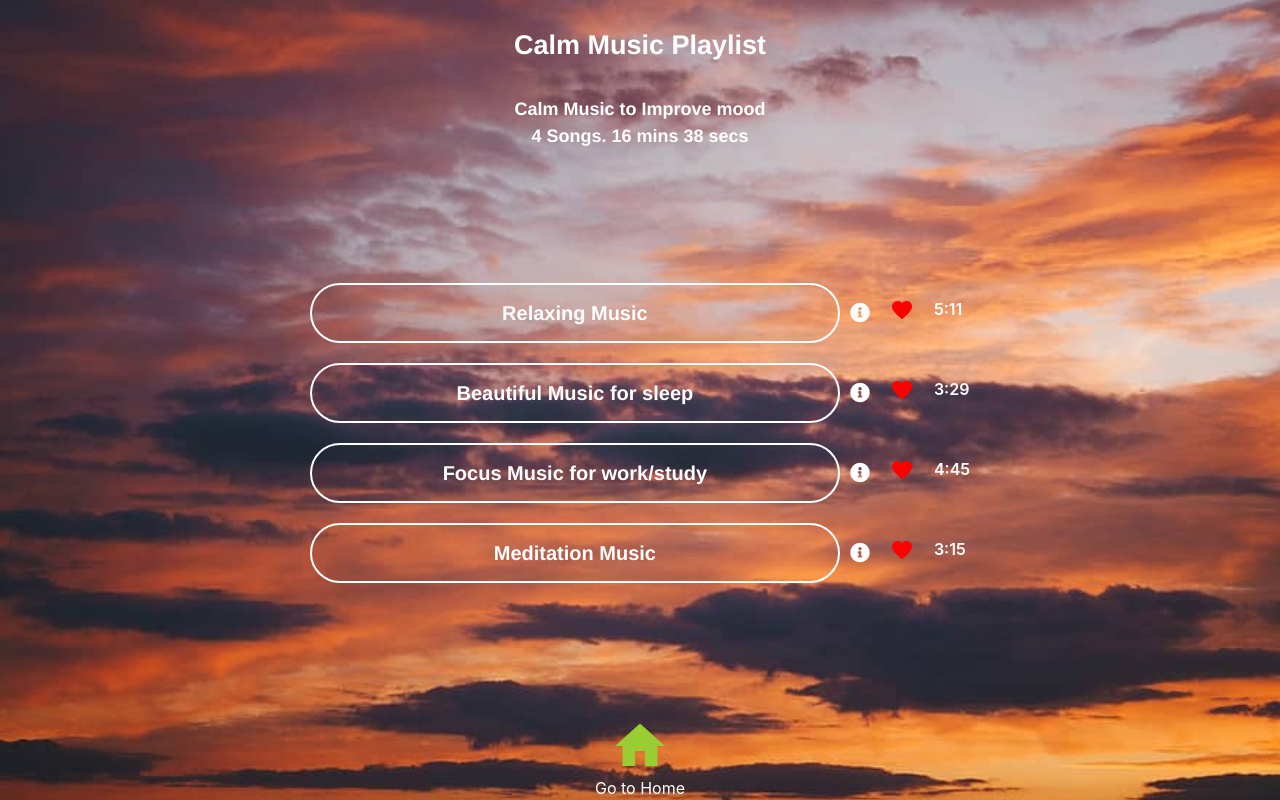
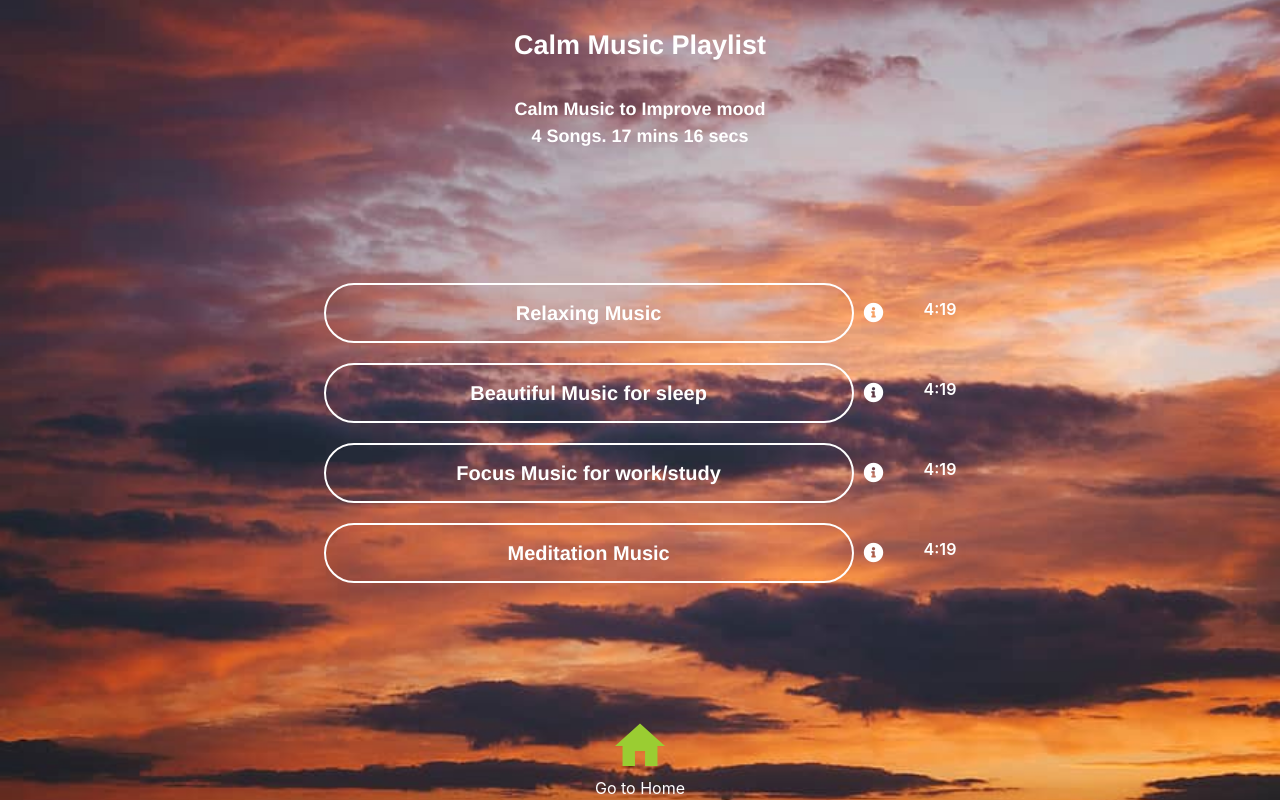
Before and after one commit to navyasaiporanki/MoodLifters, a React (Create React App) app: page /music in a window 1280 px wide. Built offline with nearby package versions, Linux system fonts and the light colour scheme; the HTML template or start-up script is replaced by a standard one.

Commit message:
Changing Interface on Playlists

```diff
--- a/src/BreathingPlaylist.js
+++ b/src/BreathingPlaylist.js
@@ -25,7 +25,7 @@ function BreathingPlaylist() {
     >
       <div className="playlistTitle">Breathing Exercise Playlist</div>
       <div className="textAlignLeft">
-        <div>Breathing Exercies to Improve mood</div>4 Songs. 11 mins 19 secs
+        <div>Breathing Exercies to Improve mood</div>4 Songs. 23 mins 0 secs
       </div>
 
       <div className="options">
@@ -52,9 +52,8 @@ function BreathingPlaylist() {
             <i className="fas fa-info-circle"></i>
           </span>
           <div className="padding10px">
-            <span className="material-icons">favorite</span>
           </div>
-          <label className="time">3:11</label>
+          <label className="time">5:45</label>
         </div>
         <div className="exercise">
           <button
@@ -79,9 +78,8 @@ function BreathingPlaylist() {
             <i className="fas fa-info-circle"></i>
           </span>
           <div className="padding10px">
-            <span className="material-icons">favorite</span>
           </div>
-          <label className="time">2:08</label>
+          <label className="time">5:45</label>
         </div>
         <div className="exercise">
           <button
@@ -106,9 +104,8 @@ function BreathingPlaylist() {
             <i className="fas fa-info-circle"></i>
           </span>
           <div className="padding10px">
-            <span className="material-icons">favorite</span>
           </div>
-          <label className="time">2:45</label>
+          <label className="time">5:45</label>
         </div>
         <div className="exercise">
           <button
@@ -133,9 +130,8 @@ function BreathingPlaylist() {
             <i className="fas fa-info-circle"></i>
           </span>
           <div className="padding10px">
-            <span className="material-icons">favorite</span>
           </div>
-          <label className="time">3:15</label>
+          <label className="time">5:45</label>
         </div>
         <Modal show={show} onHide={handleClose}>
           <Modal.Body>{text}</Modal.Body>
--- a/src/MusicPlaylist.js
+++ b/src/MusicPlaylist.js
@@ -26,14 +26,14 @@ function MusicPlaylist() {
     >
       <div className="music-title">Calm Music Playlist</div>
       <div className="textAlignLeft">
-        <div>Calm Music to Improve mood</div>4 Songs. 16 mins 38 secs
+        <div>Calm Music to Improve mood</div>4 Songs. 17 mins 16 secs
       </div>
 
       <div className="options">
         <div className="music">
           <button
             className="music-buttonClass"
-            onClick={() => history.push({ pathname: "/breathingSong",
+            onClick={() => history.push({ pathname: "/calmMusic",
             nameOfSong: "Relaxing Music",})}
           >
             {" "}
@@ -52,9 +52,8 @@ function MusicPlaylist() {
             <i className="fas fa-info-circle"></i>
           </span>
           <div className="padding10px">
-            <span className="material-icons">favorite</span>
           </div>
-          <label className="time">5:11</label>
+          <label className="time">4:19</label>
         </div>
         {/* <div className="music">
           <button
@@ -74,7 +73,7 @@ function MusicPlaylist() {
         </div> */}
         <div className="music">
           <button className="music-buttonClass"
-          onClick={() => history.push({ pathname: "/breathingSong",
+          onClick={() => history.push({ pathname: "/calmMusic",
           nameOfSong: "Beautiful Music for Sleep",})}>
             {" "}
             Beautiful Music for sleep
@@ -92,13 +91,12 @@ function MusicPlaylist() {
             <i className="fas fa-info-circle"></i>
           </span>
           <div className="padding10px">
-            <span className="material-icons">favorite</span>
           </div>
-          <label className="time">3:29</label>
+          <label className="time">4:19</label>
         </div>
         <div className="music">
           <button className="music-buttonClass"
-          onClick={() => history.push({ pathname: "/breathingSong",
+          onClick={() => history.push({ pathname: "/calmMusic",
           nameOfSong: "Focus Music for work/study",})}>
             {" "}
             Focus Music for work/study
@@ -116,13 +114,12 @@ function MusicPlaylist() {
             <i className="fas fa-info-circle"></i>
           </span>
           <div className="padding10px">
-            <span className="material-icons">favorite</span>
           </div>
-          <label className="time">4:45</label>
+          <label className="time">4:19</label>
         </div>
         <div className="exercise">
           <button className="music-buttonClass"
-          onClick={() => history.push({ pathname: "/breathingSong",
+          onClick={() => history.push({ pathname: "/calmMusic",
           nameOfSong: "Meditation Music",})}>
             {" "}
             Meditation Music
@@ -140,9 +137,8 @@ function MusicPlaylist() {
             <i className="fas fa-info-circle"></i>
           </span>
           <div className="padding10px">
-            <span className="material-icons">favorite</span>
           </div>
-          <label className="time">3:15</label>
+          <label className="time">4:19</label>
         </div>
         <Modal show={show} onHide={handleClose}>
           <Modal.Body>{text}</Modal.Body>
```
